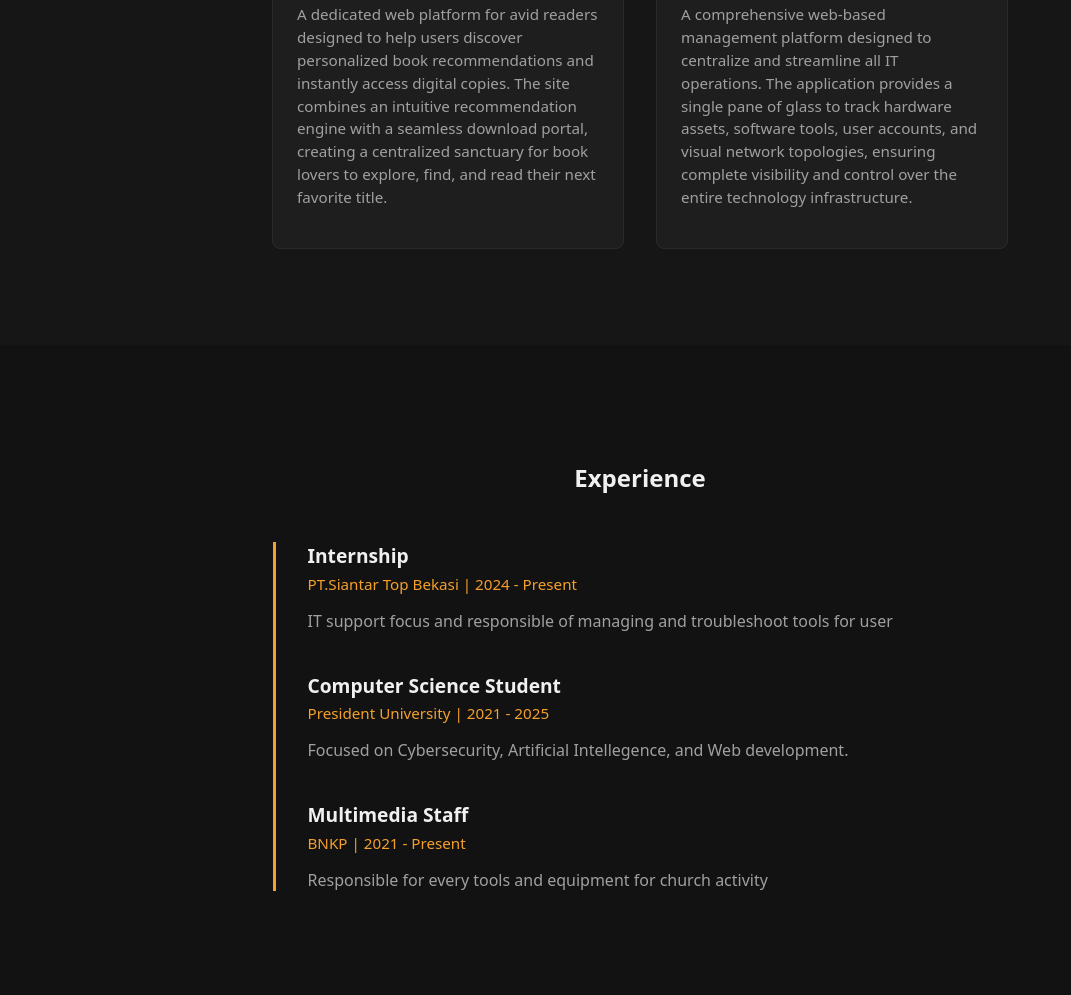
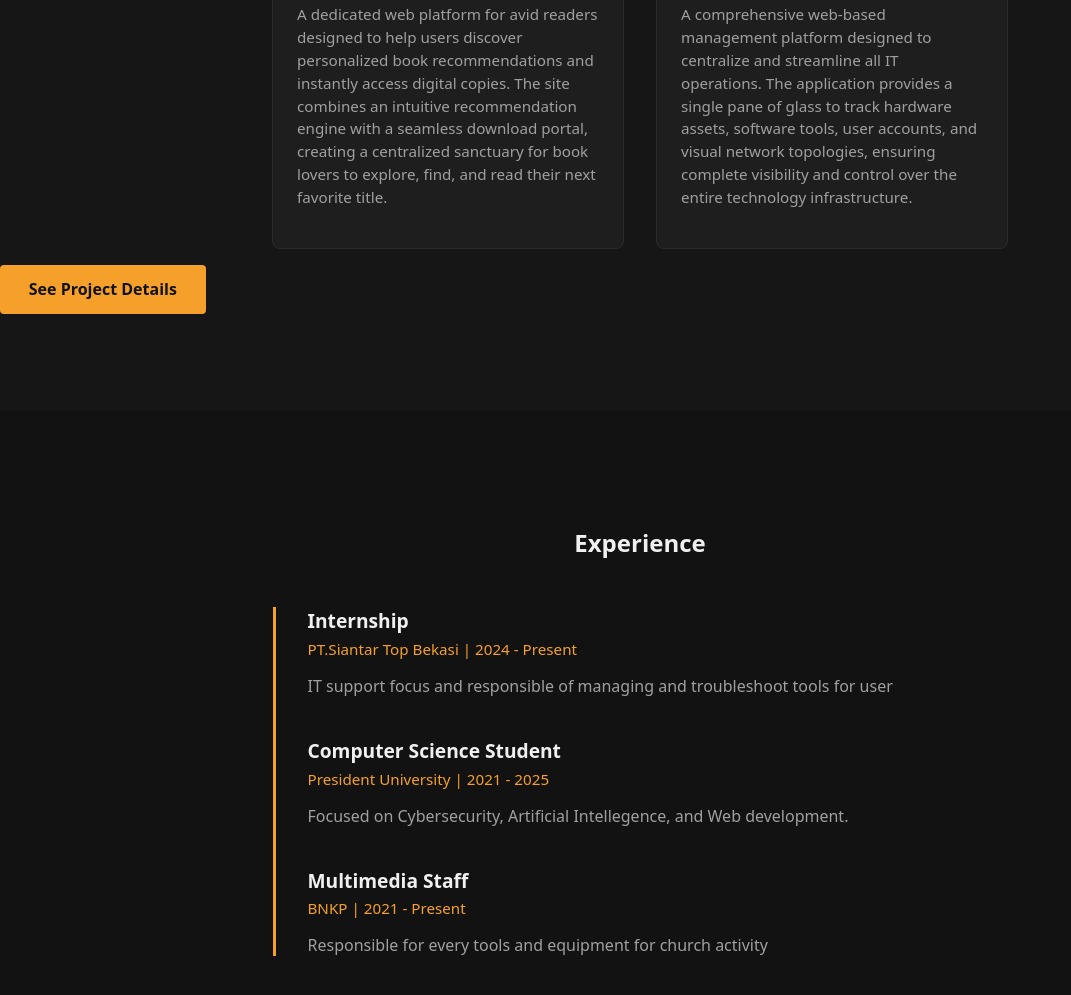
Before and after one commit to MalingPangsit03/portofolio_web, a plain HTML site: page index.html in a window 1280 px wide. Shown: the part 2394-3389 px from the top of the page, without its empty margins (0-1071 px from the left). Drawn offline with Linux system fonts and the light colour scheme.

Commit message:
Add button to see project details in index.html

```diff
--- a/index.html
+++ b/index.html
@@ -91,6 +91,8 @@
                 </div>
             </div>
         </div>
+
+        <a href="#project-details" class="btn">See Project Details</a>
     </section>
 
     <section id="experience" class="experience-section">
```
